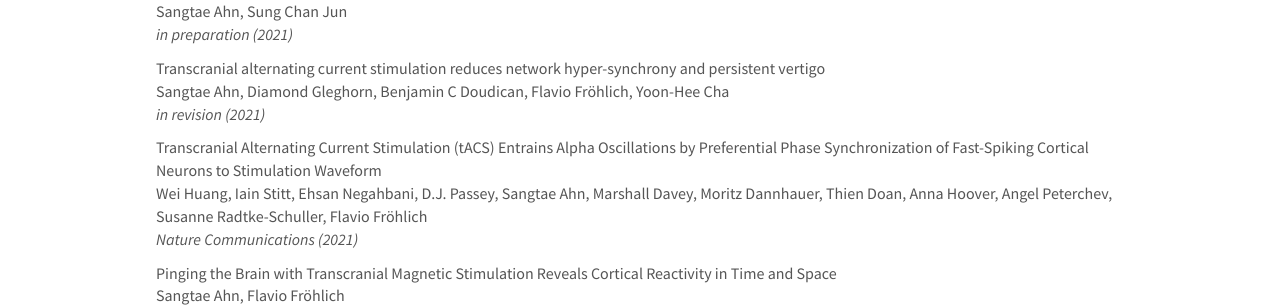
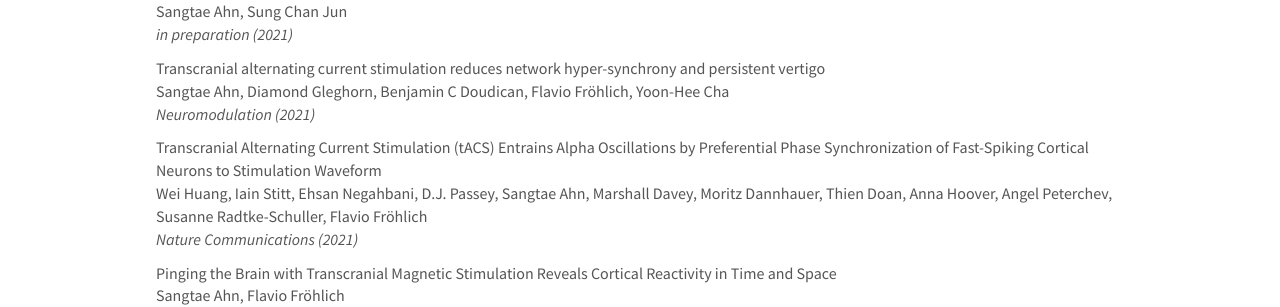
Before and after one commit to KNU-BrainAI/knu-brainai.github.io, a Jekyll site: the page built from _pages/publications.md, in a window 1280 px wide and 900 px high. Shown: the part 264-571 px from the top of the window. Built offline with Jekyll 4.4.1, drawn with Linux system fonts in a browser that asks for light colours; nearby versions of some CDN libraries.

Commit message:
Update publist.yml

```diff
--- a/_data/publist.yml
+++ b/_data/publist.yml
@@ -14,7 +14,7 @@
   image:
   description:
   authors: Sangtae Ahn, Diamond Gleghorn, Benjamin C Doudican, Flavio Fröhlich, Yoon-Hee Cha
-  journal: in revision (2021)
+  journal: Neuromodulation (2021)
   link:
     url:
     display:
```
